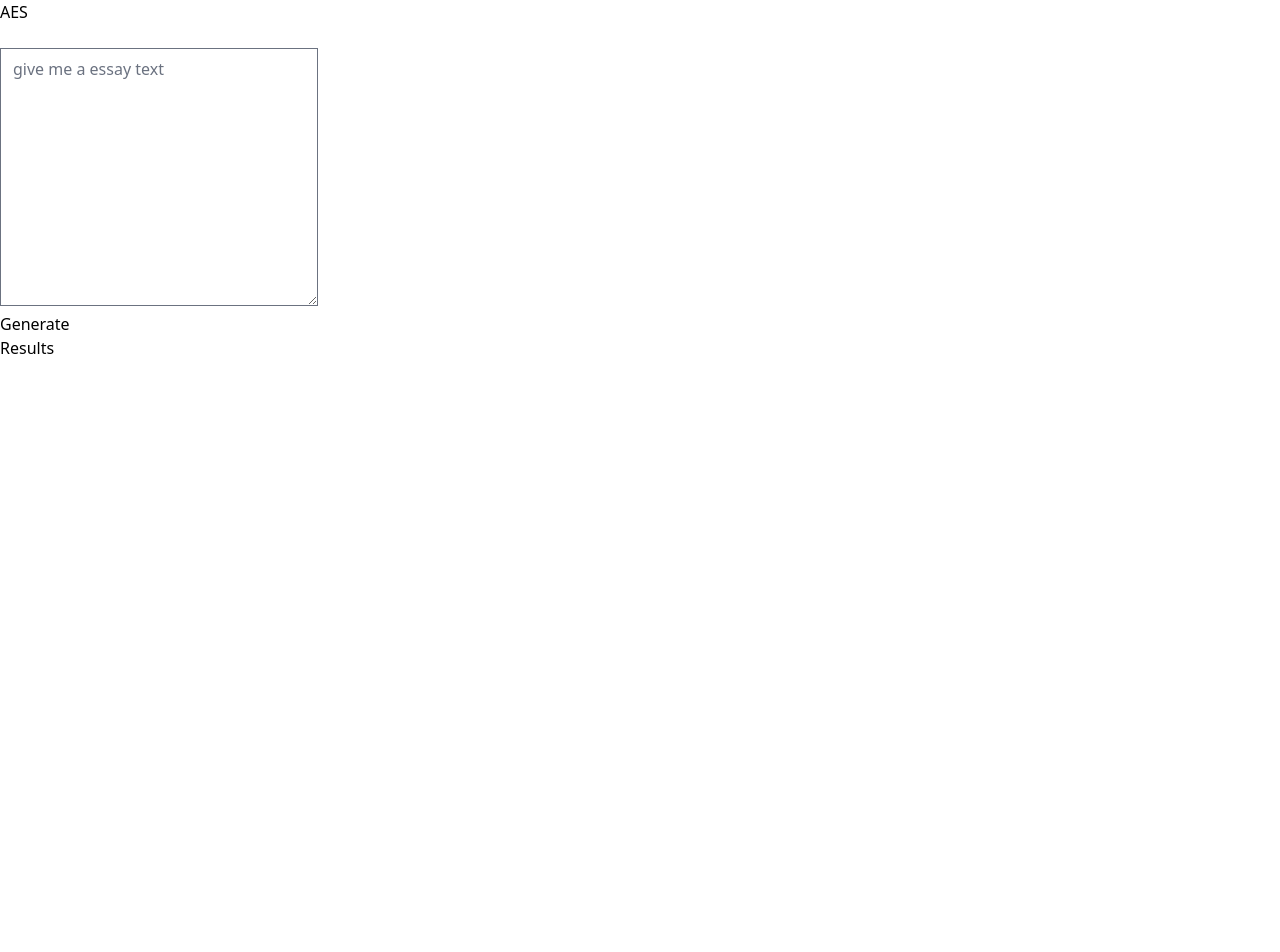
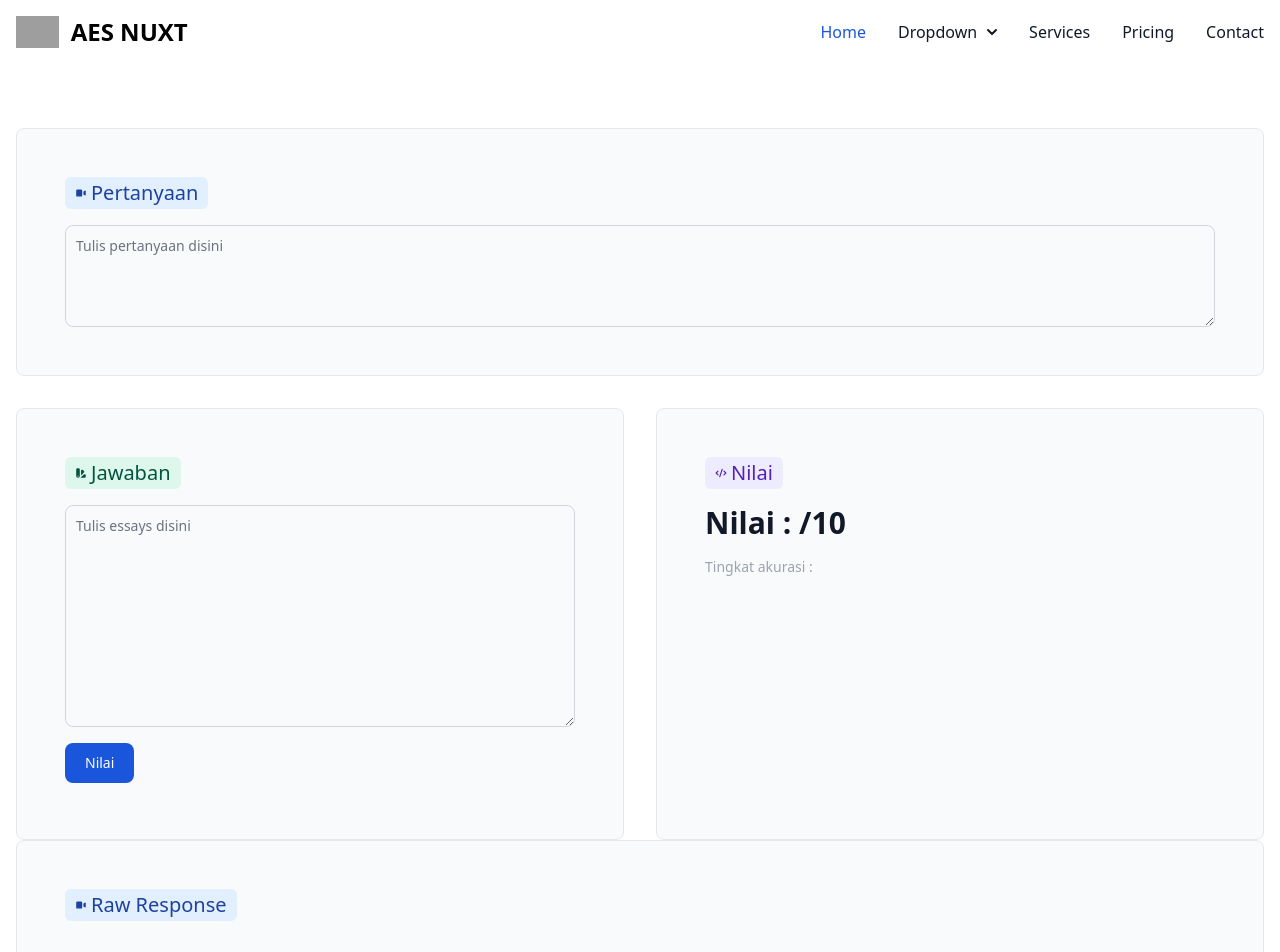
Before and after one commit to jun-aldi/NuxtAES, a Nuxt app: page / in a window 1280 px wide. Shown: the top 952 px of the page. Before the commit the page ends 800 px from the top, so only its background shows below. Built offline with nearby package versions, Linux system fonts and the light colour scheme; grey boxes are pictures that could not be loaded.

Commit message:
aes on index

```diff
--- a/pages/index.vue
+++ b/pages/index.vue
@@ -1,23 +1,160 @@
 <template>
-    <div>
-        <h1>AES</h1>
-        <br>
-        <textarea v-model="text" placeholder="give me a essay text" name="" id="" cols="30" rows="10"></textarea>
-        <br>
-        <button @click="gpt3()" >Generate</button>
-        <br>
-        <h2>Results</h2>
-        <br>
-        <h5>{{ results }}</h5>
-    </div>
+  <div>
+
+  </div>
+
+  <div>
+    <section class="bg-white dark:bg-gray-900">
+      <div class="max-w-screen-xl px-4 py-8 mx-auto lg:py-16">
+        <div
+          class="p-8 mb-8 border border-gray-200 rounded-lg bg-gray-50 dark:bg-gray-800 dark:border-gray-700 md:p-12"
+        >
+          <a
+            href="#"
+            class="bg-blue-100 text-blue-800 text-xl font-medium inline-flex items-center px-2.5 py-0.5 rounded-md dark:bg-gray-700 dark:text-blue-400 mb-4"
+          >
+            <svg
+              class="w-3 h-3 mr-1"
+              fill="currentColor"
+              viewBox="0 0 20 20"
+              xmlns="http://www.w3.org/2000/svg"
+              aria-hidden="true"
+            >
+              <path
+                d="M2 6a2 2 0 012-2h6a2 2 0 012 2v8a2 2 0 01-2 2H4a2 2 0 01-2-2V6zM14.553 7.106A1 1 0 0014 8v4a1 1 0 00.553.894l2 1A1 1 0 0018 13V7a1 1 0 00-1.447-.894l-2 1z"
+              ></path>
+            </svg>
+            Pertanyaan
+          </a>
+          <textarea
+            id="message"
+            v-model="questions"
+            rows="4"
+            class="block p-2.5 w-full text-sm text-gray-900 bg-gray-50 rounded-lg border border-gray-300 focus:ring-blue-500 focus:border-blue-500 dark:bg-gray-700 dark:border-gray-600 dark:placeholder-gray-400 dark:text-white dark:focus:ring-blue-500 dark:focus:border-blue-500"
+            placeholder="Tulis pertanyaan disini"
+          ></textarea>
+        </div>
+        <div class="grid gap-8 md:grid-cols-2">
+          <div
+            class="p-8 border border-gray-200 rounded-lg bg-gray-50 dark:bg-gray-800 dark:border-gray-700 md:p-12"
+          >
+            <a
+              href="#"
+              class="bg-green-100 text-green-800 text-xl font-medium inline-flex items-center px-2.5 py-0.5 rounded-md dark:bg-gray-700 dark:text-green-400 mb-4"
+            >
+              <svg
+                class="w-3 h-3 mr-1"
+                fill="currentColor"
+                viewBox="0 0 20 20"
+                xmlns="http://www.w3.org/2000/svg"
+                aria-hidden="true"
+              >
+                <path
+                  clip-rule="evenodd"
+                  fill-rule="evenodd"
+                  d="M4 2a2 2 0 00-2 2v11a3 3 0 106 0V4a2 2 0 00-2-2H4zm1 14a1 1 0 100-2 1 1 0 000 2zm5-1.757l4.9-4.9a2 2 0 000-2.828L13.485 5.1a2 2 0 00-2.828 0L10 5.757v8.486zM16 18H9.071l6-6H16a2 2 0 012 2v2a2 2 0 01-2 2z"
+                ></path>
+              </svg>
+              Jawaban
+            </a>
+            <textarea
+              id="message"
+              v-model="essays"
+              rows="10"
+              class="block p-2.5 w-full text-sm text-gray-900 bg-gray-50 rounded-lg border border-gray-300 focus:ring-blue-500 focus:border-blue-500 dark:bg-gray-700 dark:border-gray-600 dark:placeholder-gray-400 dark:text-white dark:focus:ring-blue-500 dark:focus:border-blue-500"
+              placeholder="Tulis essays disini"
+            ></textarea>
+            <button
+              @click="gpt3()"
+              type="button"
+              class="mt-4 text-white bg-blue-700 hover:bg-blue-800 focus:ring-4 focus:ring-blue-300 font-medium rounded-lg text-sm px-5 py-2.5 mr-2 mb-2 dark:bg-blue-600 dark:hover:bg-blue-700 focus:outline-none dark:focus:ring-blue-800"
+            >
+              Nilai
+            </button>
+          </div>
+          <div
+            class="p-8 border border-gray-200 rounded-lg bg-gray-50 dark:bg-gray-800 dark:border-gray-700 md:p-12"
+          >
+            <a
+              href="#"
+              class="bg-purple-100 text-purple-800 text-xl font-medium inline-flex items-center px-2.5 py-0.5 rounded-md dark:bg-gray-700 dark:text-purple-400 mb-4"
+            >
+              <svg
+                class="w-3 h-3 mr-1"
+                fill="currentColor"
+                viewBox="0 0 20 20"
+                xmlns="http://www.w3.org/2000/svg"
+                aria-hidden="true"
+              >
+                <path
+                  clip-rule="evenodd"
+                  fill-rule="evenodd"
+                  d="M12.316 3.051a1 1 0 01.633 1.265l-4 12a1 1 0 11-1.898-.632l4-12a1 1 0 011.265-.633zM5.707 6.293a1 1 0 010 1.414L3.414 10l2.293 2.293a1 1 0 11-1.414 1.414l-3-3a1 1 0 010-1.414l3-3a1 1 0 011.414 0zm8.586 0a1 1 0 011.414 0l3 3a1 1 0 010 1.414l-3 3a1 1 0 11-1.414-1.414L16.586 10l-2.293-2.293a1 1 0 010-1.414z"
+                ></path>
+              </svg>
+              Nilai
+            </a>
+            <h2
+              class="mb-2 text-3xl font-extrabold text-gray-900 dark:text-white"
+            >
+              Nilai : {{ score }}/10
+            </h2>
+            <p
+              class="mb-4 text-lg font-normal text-gray-500 dark:text-gray-400"
+            >
+              {{ correction }}
+            </p>
+            <p class="text-sm text-gray-400">
+              Tingkat akurasi : {{ confidenceScore }}
+            </p>
+          </div>
+        </div>
+        <div
+          class="p-4 mb-8 border border-gray-200 rounded-lg bg-gray-50 dark:bg-gray-800 dark:border-gray-700 md:p-12"
+        >
+          <a
+            href="#"
+            class="bg-blue-100 text-blue-800 text-xl font-medium inline-flex items-center px-2.5 py-0.5 rounded-md dark:bg-gray-700 dark:text-blue-400 mb-4"
+          >
+            <svg
+              class="w-3 h-3 mr-1"
+              fill="currentColor"
+              viewBox="0 0 20 20"
+              xmlns="http://www.w3.org/2000/svg"
+              aria-hidden="true"
+            >
+              <path
+                d="M2 6a2 2 0 012-2h6a2 2 0 012 2v8a2 2 0 01-2 2H4a2 2 0 01-2-2V6zM14.553 7.106A1 1 0 0014 8v4a1 1 0 00.553.894l2 1A1 1 0 0018 13V7a1 1 0 00-1.447-.894l-2 1z"
+              ></path>
+            </svg>
+            Raw Response
+          </a>
+          <p
+              class="mb-4 text-sm font-normal text-gray-500 dark:text-gray-400"
+            >
+              {{ result }}
+            </p>
+        </div>
+      </div>
+    </section>
+  </div>
 </template>
-
 <script>
+definePageMeta({
+  layout: "nav",
+});
 export default {
   data() {
     return {
-      text: "",
+      questions: "",
+      // text: "",
+      essays: "",
       results: "",
+      result: "",
+      score: "",
+      correction: "",
+      confidenceScore: "",
+
     };
   },
   methods: {
@@ -27,13 +164,33 @@ export default {
         headers: {
           "Content-Type": "application/json",
         },
+
+        // body: JSON.stringify({
+        //   textGPT: "pertanyaan :" + this.questions + "jawaban :" + this.answers,
+        // }),
         body: JSON.stringify({
-          textGPT: this.text,
+          textGPT:
+            "You is teacher for High School. i would like you to score an ANSWER written by Bahasa Indonesia. Each ANSWER is assigned a rating of 0 to 10, with 10 being the highest and 0 the lowest. The ANSWER is scored based on the following QUESTION. and give me confidence score when scoring that ANSWER. Format response {score: (score) correction: (correction in bahasa) confidence score: (confidence score with precentage)} --QEUSTION-- " +
+            this.questions +
+            " --QEUSTION-- " +
+            " \n--ANSWER-- " +
+            this.essays +
+            " --ANSWER-- ",
         }),
       })
         .then((response) => response.json())
-        .then((textBACK) => {
-          this.results = textBACK.result;
+        .then((data) => {
+          this.result = data.result;
+          this.score = this.result.split("\n")[0].split(":")[1].trim();
+          this.correction = this.result.split("\n")[1].split(":")[1].trim();
+          this.confidenceScore = this.result.split("\n")[2].split(":")[1].trim();
+
+          console.log(this.score); // Output: 8
+          console.log(this.correction); // Output: Tidak ada kesalahan dalam jawaban tersebut.
+          console.log(this.confidenceScore); // Output: 90%
+        })
+        .catch((error) => {
+          console.error(error);
         });
     },
   },
```
